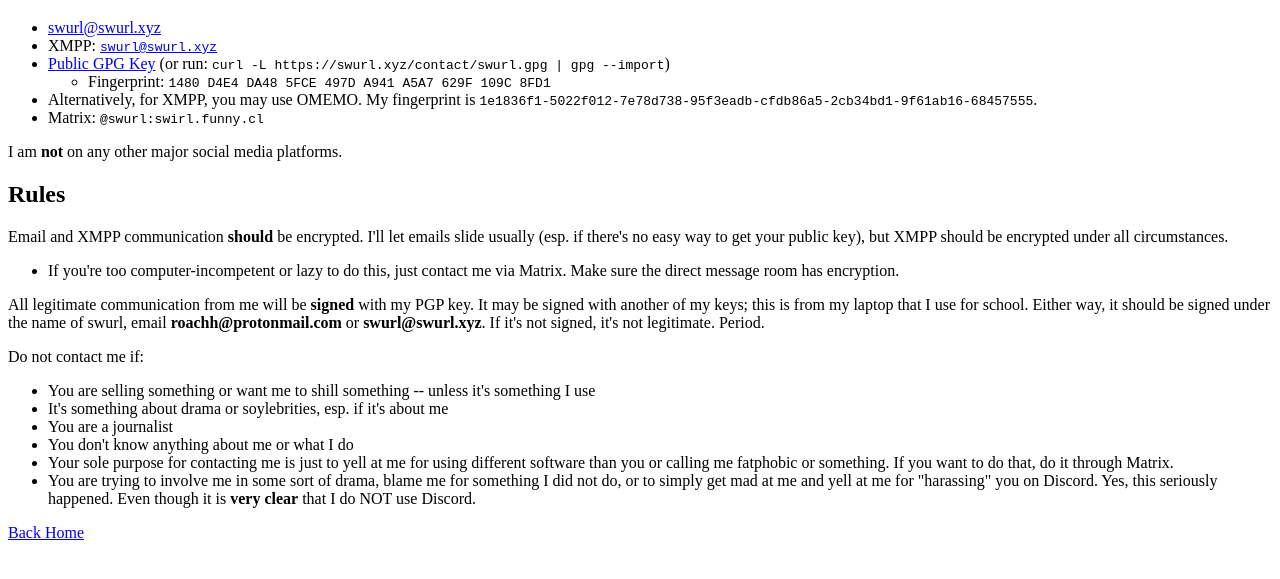
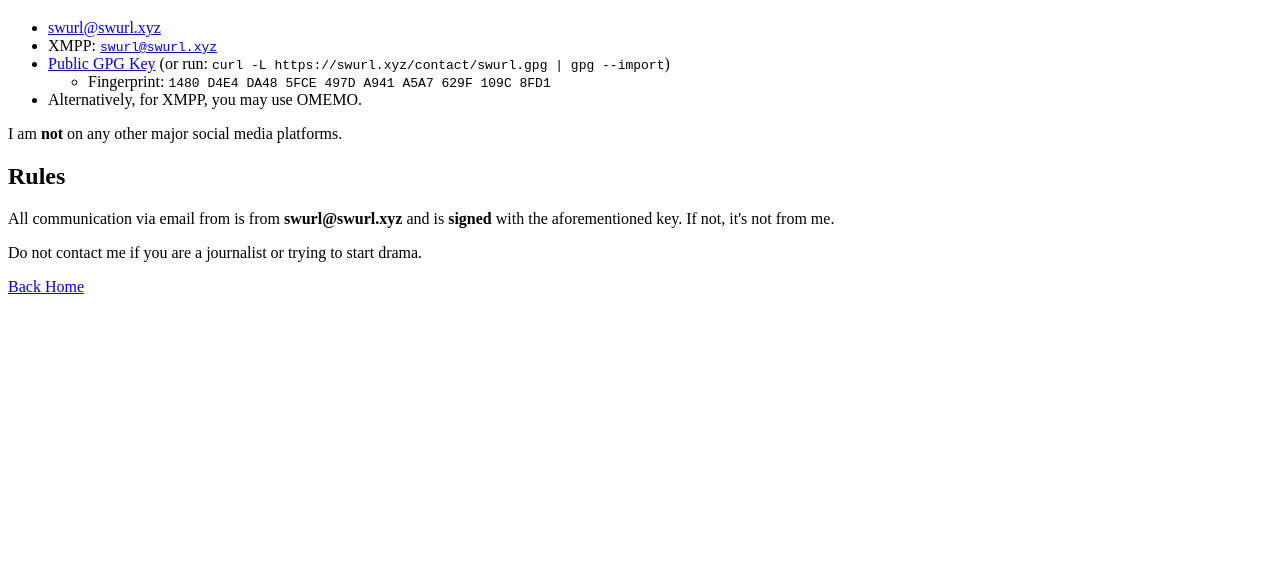
Before and after one commit to crueter/swurl.xyz, a plain HTML site: page contact/index.html in a window 1280 px wide. Shown: the part 61-640 px from the top of the page. Drawn offline with Linux system fonts and the light colour scheme.

Commit message:
real contact page
Signed-off-by: swurl <swurl@swurl.xyz>

```diff
--- a/contact/index.html
+++ b/contact/index.html
@@ -12,25 +12,12 @@
 			<ul>
                 <li>Fingerprint: <code>1480 D4E4 DA48 5FCE 497D  A941 A5A7 629F 109C 8FD1</code></li>
 			</ul>
-			<li>Alternatively, for XMPP, you may use OMEMO. My fingerprint is <code>1e1836f1-5022f012-7e78d738-95f3eadb-cfdb86a5-2cb34bd1-9f61ab16-68457555</code>.</li>
-			<li>Matrix: <code>@swurl:swirl.funny.cl</code></li>
+            <li>Alternatively, for XMPP, you may use OMEMO.</li>
 		</ul>
 		<p>I am <b>not</b> on any other major social media platforms.</p>
 		<h2>Rules</h2>
-        <p>Email and XMPP communication <b>should</b> be encrypted. I'll let emails slide usually (esp. if there's no easy way to get your public key), but XMPP should be encrypted under all circumstances.</p>
-		<ul>
-			<li>If you're too computer-incompetent or lazy to do this, just contact me via Matrix. Make sure the direct message room has encryption.</li>
-		</ul>
-        <p>All legitimate communication from me will be <b>signed</b> with my PGP key. It may be signed with another of my keys; this is from my laptop that I use for school. Either way, it should be signed under the name of swurl, email <b>roachh@protonmail.com</b> or <b>swurl@swurl.xyz</b>. If it's not signed, it's not legitimate. Period.</p>
-        <p>Do not contact me if:</p>
-        <ul>
-			<li>You are selling something or want me to shill something -- unless it's something I use</li>
-            <li>It's something about drama or soylebrities, esp. if it's about me</li>
-            <li>You are a journalist</li>
-            <li>You don't know anything about me or what I do</li>
-			<li>Your sole purpose for contacting me is just to yell at me for using different software than you or calling me fatphobic or something. If you want to do that, do it through Matrix.</li>
-            <li>You are trying to involve me in some sort of drama, blame me for something I did not do, or to simply get mad at me and yell at me for "harassing" you on Discord. Yes, this seriously happened. Even though it is <b>very clear</b> that I do NOT use Discord.</li>
-        </ul>
+        <p>All communication via email from is from <b>swurl@swurl.xyz</b> and is <b>signed</b> with the aforementioned key. If not, it's not from me.</p>
+        <p>Do not contact me if you are a journalist or trying to start drama.</p>
                 <footer><a href="..">Back Home</a></footer>
         </body>
 </html>
```
Also changed, not shown: 2 other files.
